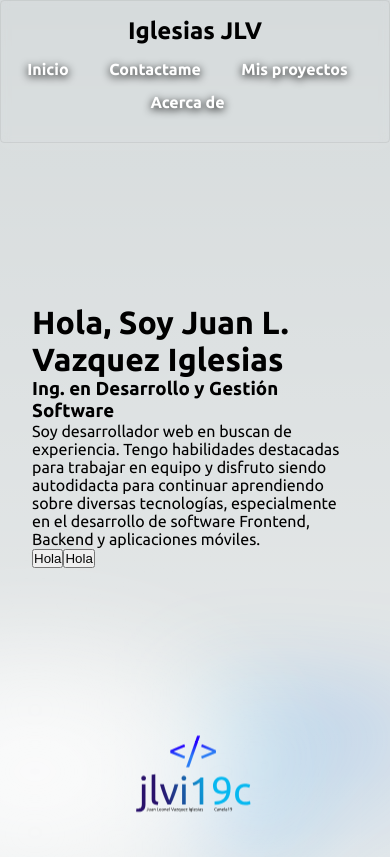
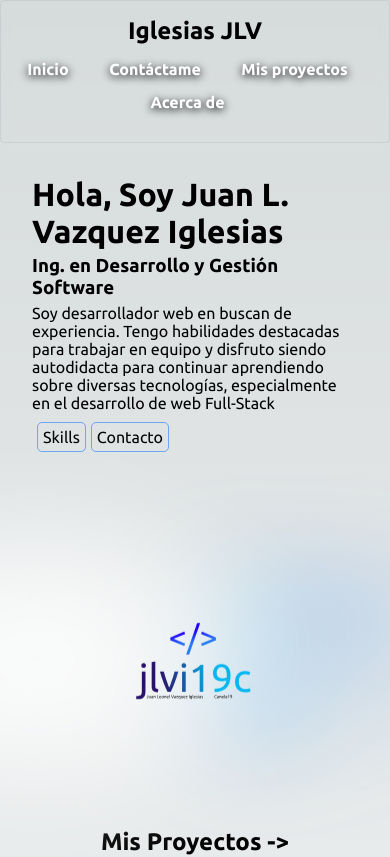
Before and after one commit to leonelVc19/jlvi19c, a Next.js app: page / in a window 390 px wide. Shown: the top 857 px of the page. Built offline with nearby package versions, Linux system fonts and the light colour scheme.

Commit message:
Cambios en los textos

```diff
--- a/src/pages/NavBar/nav.js
+++ b/src/pages/NavBar/nav.js
@@ -12,7 +12,7 @@ function NavBar() {
                 <div className={styles.nav_link}>
                     <Link href="/" >Inicio</Link>
                 </div>
-                <Link href="/components/contact" className={styles.nav_link}>Contactame</Link>
+                <Link href="/components/contact" className={styles.nav_link}>Contáctame</Link>
                 <Link href="/components/projects/project" className={styles.nav_link}>Mis proyectos</Link>
                 <Link href="/components/about/about" className={styles.nav_link}>Acerca de</Link>
             </nav>
--- a/src/pages/components/projects/project.js
+++ b/src/pages/components/projects/project.js
@@ -9,9 +9,9 @@ function Project  () {
             <section className={styles.section}>
                 <div className={styles.center}>
                     <div  className={styles.text}>
-                        <h1>Proyectos. En los que trabaje.</h1>
+                        <h1>Proyectos en los que he trabajado</h1>
                         <p>
-                        En este apartado podrás ver, los proyectos en los que he trabajado durante mi educación en la universidad, así como el trabajo realizado en la estadía técnica. Además de conocer mis trabajos y también en los que se sigue trabajando.
+                        En este apartado podrás ver los proyectos en los que he trabajado durante mi educación en la universidad, así como el trabajo realizado en la estadía técnica
                         </p>
 
                     </div>
--- a/src/pages/index.js
+++ b/src/pages/index.js
@@ -23,10 +23,10 @@ export default function Home() {
           <div className={styles.main_presentation_text}>
             <h1>Hola, Soy Juan L. Vazquez Iglesias</h1>
             <h3>Ing. en Desarrollo y Gestión Software</h3>
-            <p>Soy desarrollador web en buscan de experiencia. Tengo habilidades destacadas para trabajar en equipo y disfruto siendo autodidacta para continuar aprendiendo sobre diversas tecnologías, especialmente en el desarrollo de software Frontend, Backend y aplicaciones móviles.</p>
-            <div>
-              <button onClick={() => alert('Aun en desarrollo...')}>Hola</button>
-              <button onClick={() => alert('Que aún sigue en desarrollo XD')}>Hola</button>
+            <p>Soy desarrollador web en buscan de experiencia. Tengo habilidades destacadas para trabajar en equipo y disfruto siendo autodidacta para continuar aprendiendo sobre diversas tecnologías, especialmente en el desarrollo de web Full-Stack</p>
+            <div className={styles.buttons_index}>
+              <Button title="Skills" link="/components/skills/skill" onClick={() => alert('Aun en desarrollo...')}></Button>
+              <Button title="Contacto" link="/components/contact" onClick={() => alert('Aun en desarrollo...')}></Button>
             </div>
           </div>
           <div className={styles.center}>
--- a/src/styles/Home.module.css
+++ b/src/styles/Home.module.css
@@ -8,8 +8,21 @@
   min-height: 100vh;
   font-family: var(--font-mono);
 }
+.main_presentation{
+  display: flex;
+  justify-content: center;
+}
 .main_presentation_text{
-  padding-top: 5rem;;
+  width: 50%;
+  padding-top: 3rem;
+  display: flex;
+  gap: 5px;
+  flex-direction: column;
+}
+.buttons_index{
+  display: flex;
+  gap: 5px;
+  padding: 5px;
 }
 .description {
   display: inherit;
@@ -84,6 +97,7 @@
 }
 
 .center {
+  width: 50%;
   display: flex;
   justify-content: center;
   align-items: center;
@@ -240,7 +254,14 @@
     padding: 2rem;
   }
   .main_presentation {
-    padding-top: 8rem;
+    padding-top: 2rem;
+    flex-direction: column;
+  }
+  .main_presentation_text{
+    width: 100%;
+  }
+  .center{
+    width: 100%;
   }
   .infomacionC{
     text-align: center;
@@ -262,6 +283,7 @@
 
   .center {
     padding: 8rem 0 6rem;
+
   }
 
   .center::before {
```
